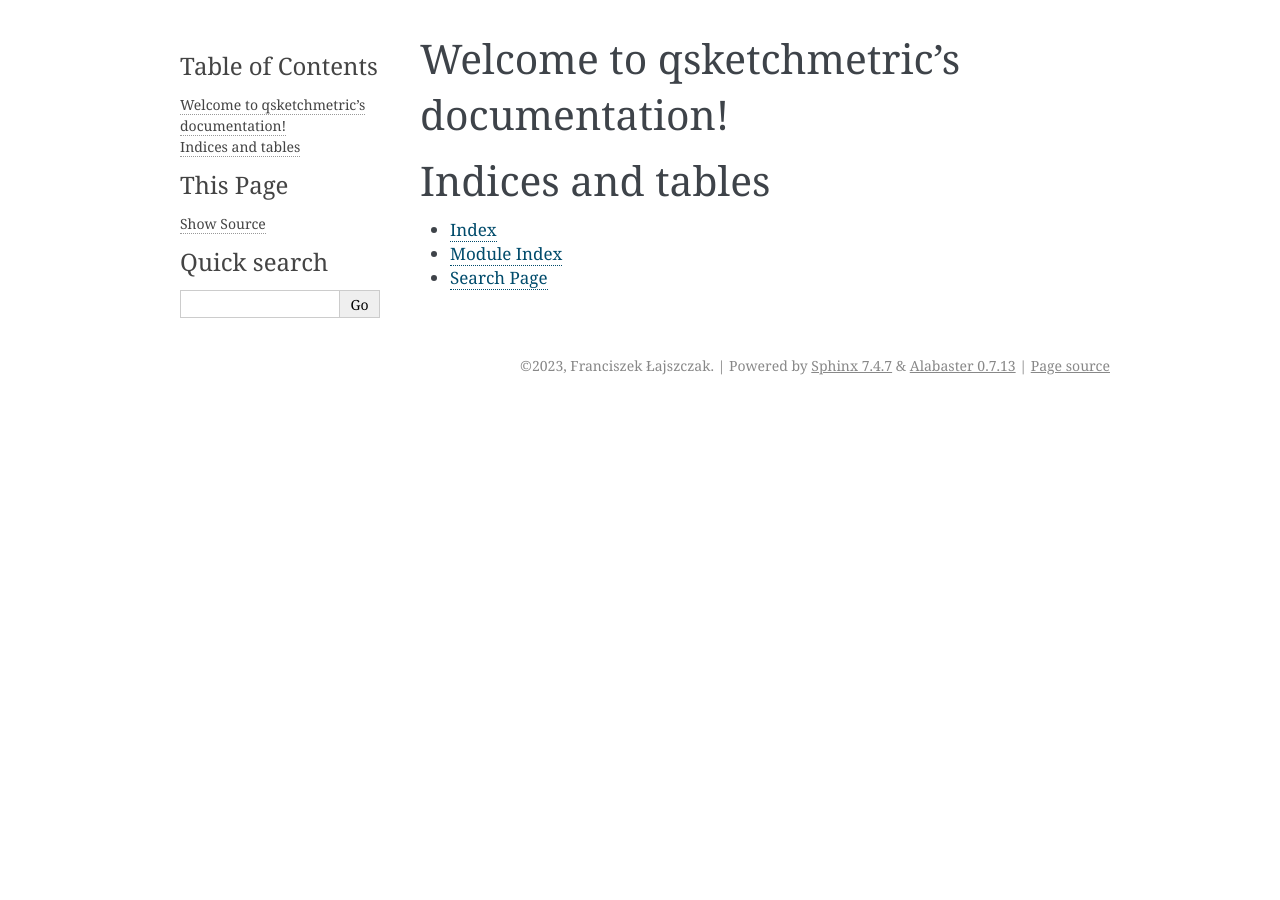
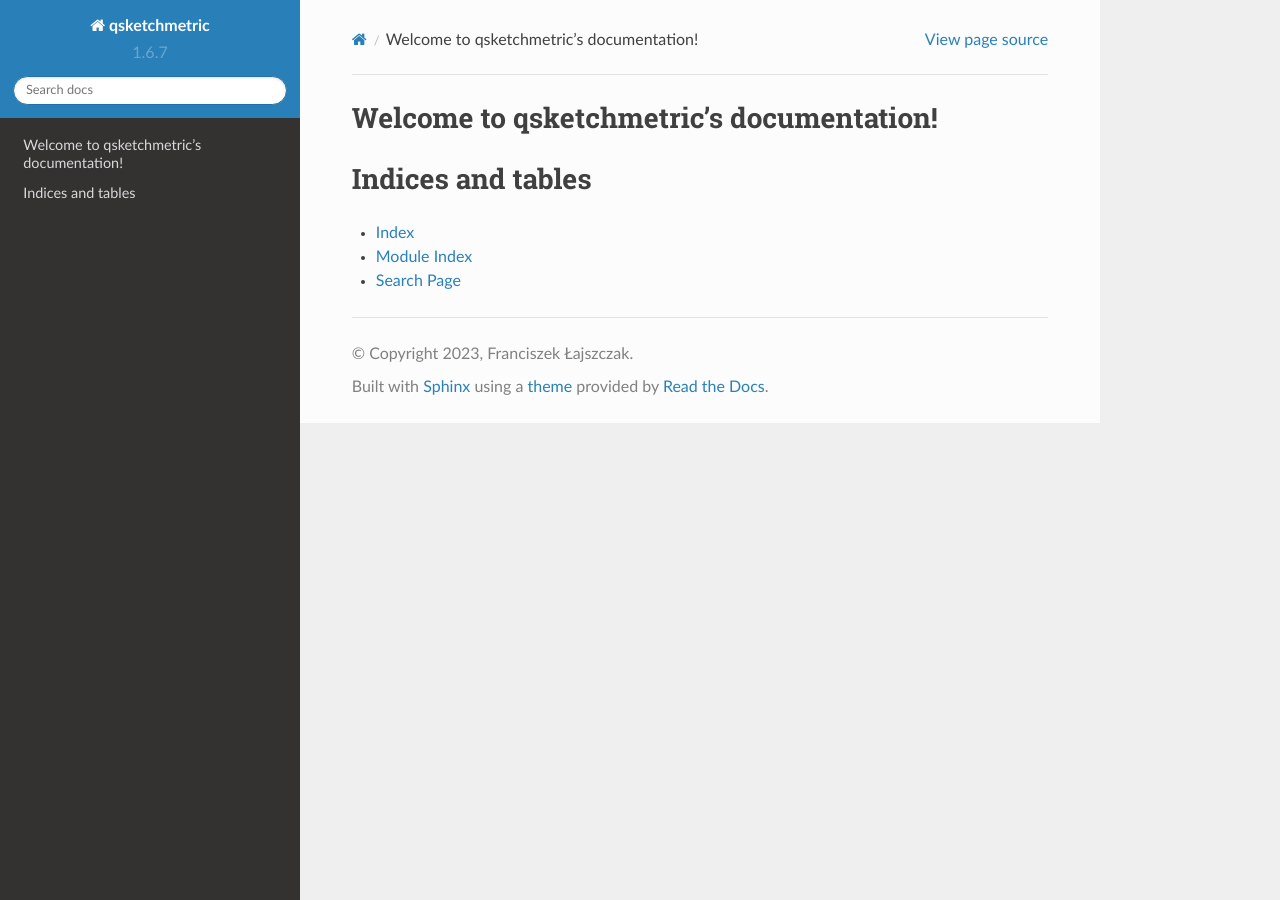
Before and after one commit to MadScrewdriver/qsketchmetric, a Sphinx documentation site: the page built from docs/index.rst, in a window 1280 px wide. Built offline with Sphinx 7.4.7 and the Read the Docs theme 2.0.0, drawn with Linux system fonts in a browser that asks for light colours; formulas are drawn with MathJax 3.

Commit message:
sphinx documentation initial

```diff
--- a/docs/conf.py
+++ b/docs/conf.py
@@ -32,7 +32,7 @@ exclude_patterns = ['_build', 'Thumbs.db', '.DS_Store']
 # -- Options for HTML output -------------------------------------------------
 # https://www.sphinx-doc.org/en/master/usage/configuration.html#options-for-html-output
 
-html_theme = 'alabaster'
+html_theme = 'sphinx_rtd_theme'
 html_static_path = ['_static']
 
 # -- Options for todo extension ----------------------------------------------
--- a/requirements-dev.txt
+++ b/requirements-dev.txt
@@ -26,6 +26,8 @@ MarkupSafe==2.1.3
 mdurl==0.1.2
 mocker==1.1.1
 more-itertools==10.1.0
+mypy==1.5.1
+mypy-extensions==1.0.0
 packaging==23.1
 pkginfo==1.9.6
 pluggy==1.2.0
```
Also changed, not shown: .readthedocs.yaml (added).
